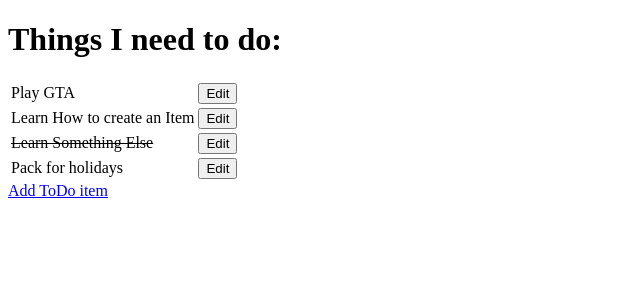
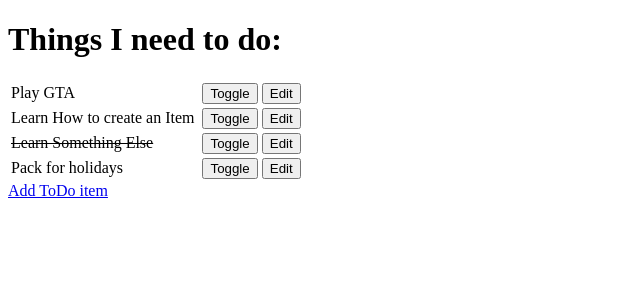
Before and after one commit to roeszler/hello-django, a Django app: page / in a window 1280 px wide. Shown: the top 300 px of the page, without its empty margins (0-640 px from the left). Run offline with Django 3.2, Linux system fonts and the light colour scheme; data comes from the database, SQL or seed files in the repository; both versions use the stored data as it was after the commit.

Commit message:
add toggle_item() function in views.py

```diff
--- a/django_todo/urls.py
+++ b/django_todo/urls.py
@@ -16,14 +16,16 @@ Including another URLconf
 from django.contrib import admin
 from django.urls import path
 # from todo.views import say_hello
-from todo.views import get_todo_list, add_item, edit_item
+# from todo.views import get_todo_list, add_item, edit_item
+from todo import views
 
 
 urlpatterns = [
     path('admin/', admin.site.urls),
     # path('hello/', say_hello, name='hello')
-    path('', get_todo_list, name='get_todo_list'),
-    path('add', add_item, name='add'),
+    path('', views.get_todo_list, name='get_todo_list'),
+    path('add', views.add_item, name='add'),
     # is the mechanism by which the item ID makes its way from links or forms in our templates.
-    path('edit/<item_id>', edit_item, name='edit')
+    path('edit/<item_id>', views.edit_item, name='edit'),
+    path('toggle/<item_id>', views.toggle_item, name='toggle')
 ]
--- a/todo/templates/todo/todo_list.html
+++ b/todo/templates/todo/todo_list.html
@@ -18,8 +18,13 @@
                 {% if item.done %}
                     <td><strike>{{ item.name }}</strike>&nbsp;</td>
                 {% else %}
-                    <td>{{ item.name }}</td>
+                    <td>{{ item.name }}&nbsp;</td>
                 {% endif %}
+                    <td>
+                        <a href="/toggle/{{ item.id }}">  <!-- note the . in item.id not item_id-->
+                            <button>Toggle</button>
+                        </a>
+                    </td>
                     <td>
                         <a href="/edit/{{ item.id }}">  <!-- note the . in item.id not item_id-->
                             <button>Edit</button>
--- a/todo/views.py
+++ b/todo/views.py
@@ -77,3 +77,15 @@ def edit_item(request, item_id):
         'form': form
     }
     return render(request, 'todo/edit_item.html', context)  # returning i to the form
+
+
+def toggle_item(request, item_id):
+    """
+    When a user clicks toggle, view will get the item
+    Flip the status to alternately true or false and vice versa
+    Redirect back to they get_todo list view
+    """
+    item = get_object_or_404(Item, id=item_id)  # get a copy of the item
+    item.done = not item.done  # changing dome status to opposite of current status
+    item.save()
+    return redirect('get_todo_list')
```
Also changed, not shown: db.sqlite3.
